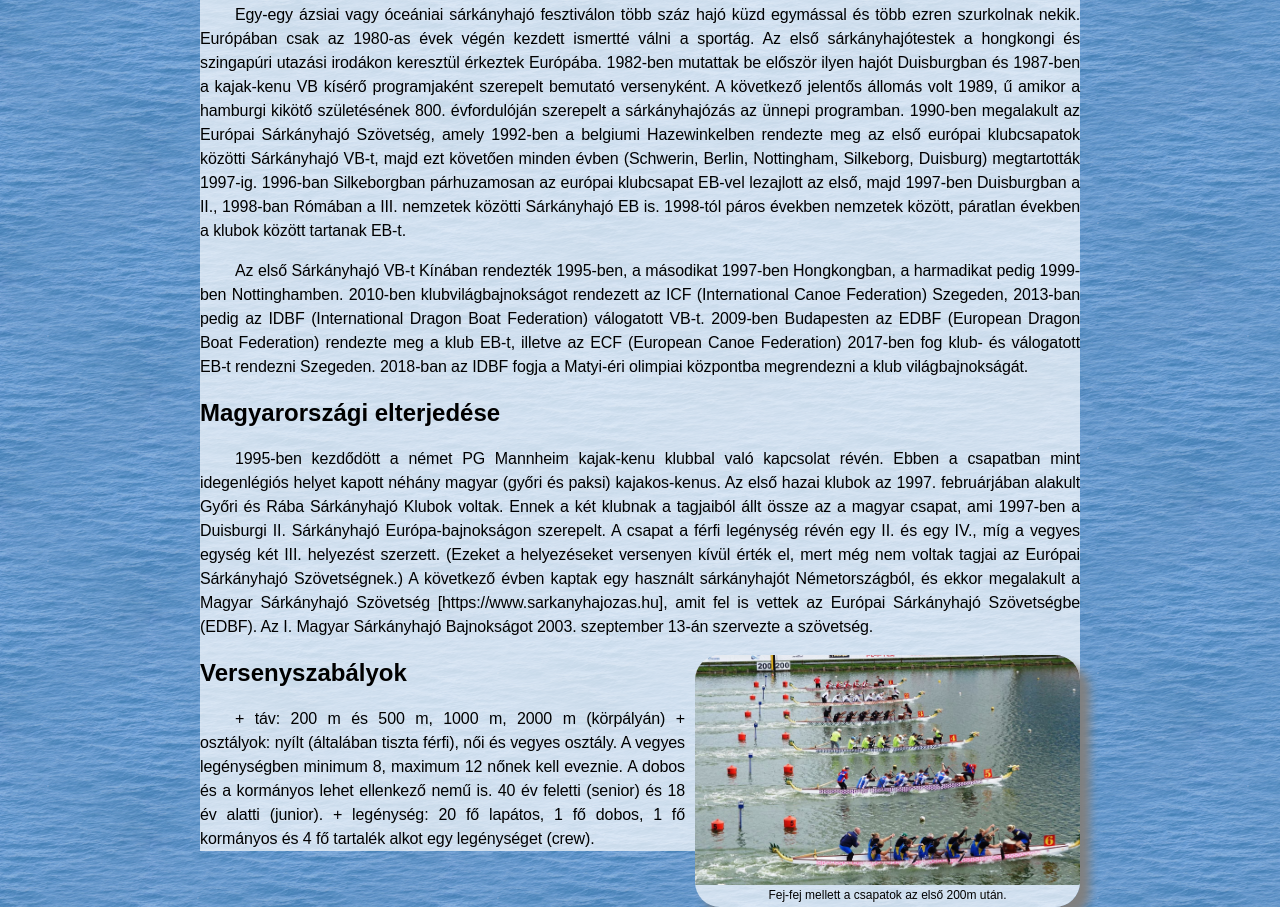
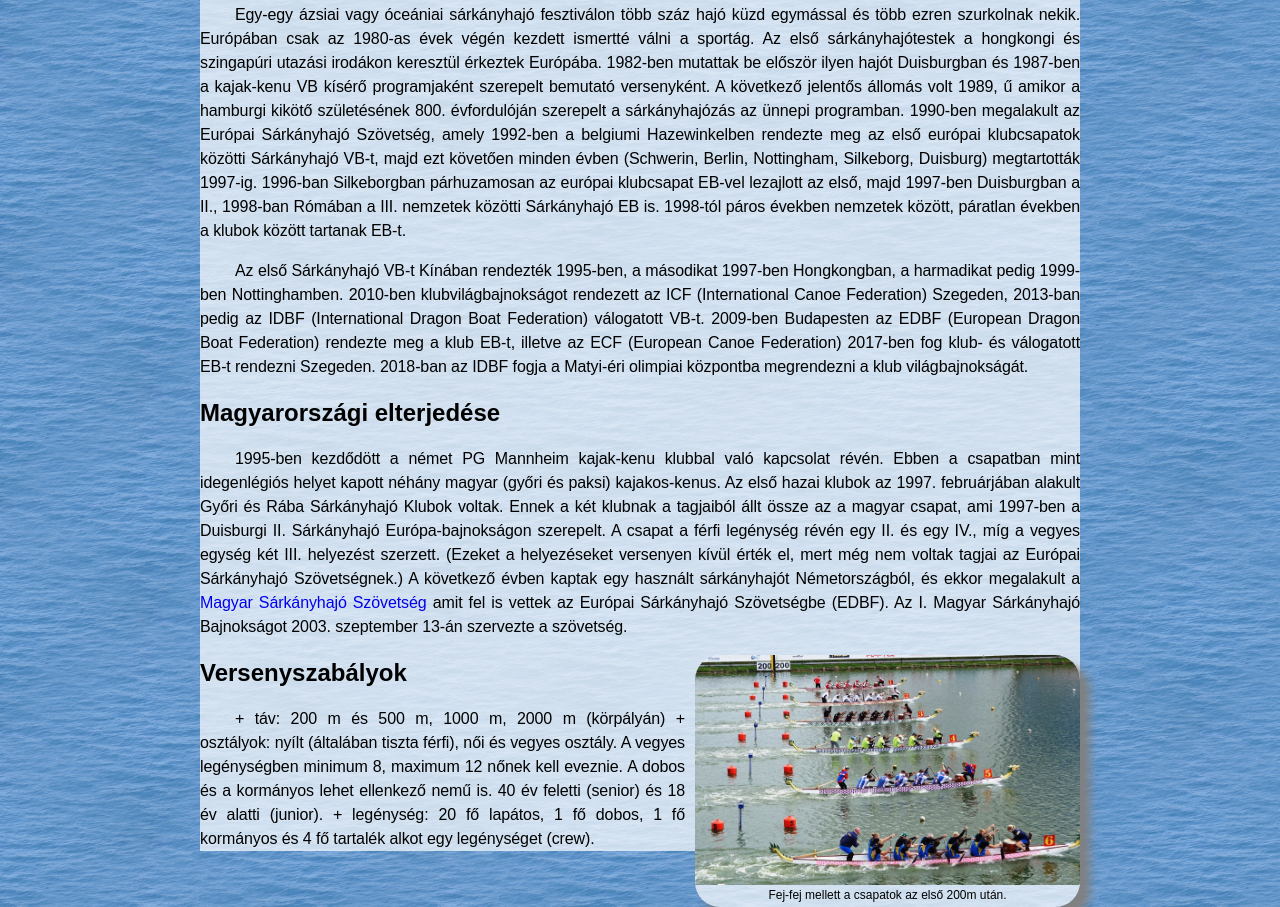
Before and after one commit to T0liver15/sarkanyhayo, a plain HTML site: page index.html in a window 1280 px wide. Shown: the part 505-1412 px from the top of the page. Drawn offline with Linux system fonts and the light colour scheme; files whose address does not match are found by name.

Commit message:
c-commit

```diff
--- a/index.html
+++ b/index.html
@@ -74,8 +74,9 @@
             III. helyezést szerzett.
             (Ezeket a helyezéseket versenyen kívül érték el, mert még nem voltak tagjai az Európai Sárkányhajó Szövetségnek.)
 
-            A következő évben kaptak egy használt sárkányhajót Németországból, és ekkor megalakult a Magyar Sárkányhajó
-            Szövetség [https://www.sarkanyhajozas.hu], amit fel is vettek az Európai Sárkányhajó Szövetségbe (EDBF).
+            A következő évben kaptak egy használt sárkányhajót Németországból, és ekkor megalakult a
+            <a href="https://www.sarkanyhajozas.hu" target="_blank">Magyar Sárkányhajó
+                Szövetség </a> amit fel is vettek az Európai Sárkányhajó Szövetségbe (EDBF).
             Az I. Magyar Sárkányhajó Bajnokságot 2003. szeptember 13-án szervezte a szövetség.
             </p>
 
```
